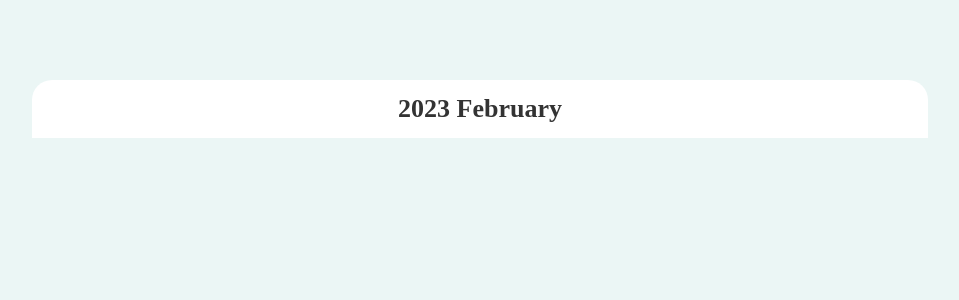
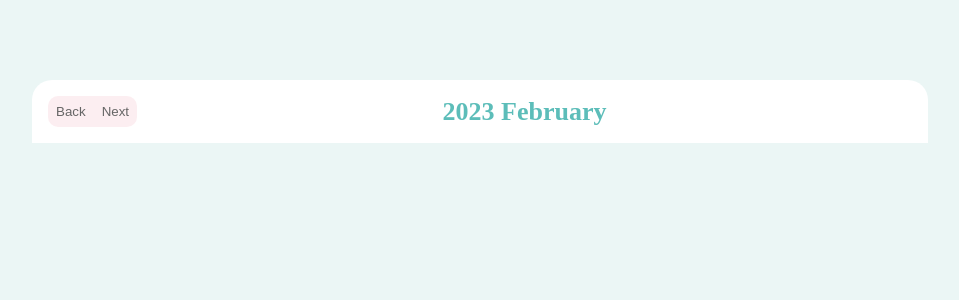
Before and after one commit to aegisnull/react-calendar, a React (Vite) app: page / in a window 1280 px wide. Shown: the top 300 px of the page, without its empty margins (160-1119 px from the left). Built offline with nearby package versions, Linux system fonts and the light colour scheme.

Commit message:
style: add calendar control buttons and add styling to them

```diff
--- a/src/components/Calendar/Calendar.jsx
+++ b/src/components/Calendar/Calendar.jsx
@@ -4,6 +4,10 @@ function Calendar() {
   return (
     <div className='calendar'>
       <div className='calendar__header'>
+        <div className='calendar__controls'>
+          <button className='calendar__button calendar__button_prev'>Back</button>
+          <button className='calendar__button calendar__button_next'>Next</button>
+        </div>
         <h1 className='calendar__title'>2023 February</h1>
       </div>
     </div>
--- a/src/components/Calendar/Calendar.scss
+++ b/src/components/Calendar/Calendar.scss
@@ -4,6 +4,8 @@
   padding-top: 10vh;
 
   &__header {
+    display: flex;
+    align-items: center;
     padding: 1rem;
     background-color: white;
     border-top-left-radius: 20px;
@@ -11,9 +13,31 @@
   }
 
   &__title {
-    color: #333;
+    margin: auto;
+    color: var(--secondary-color);
     font-weight: 600;
     font-size: 26px;
-    text-align: center;
+  }
+
+  &__button {
+    padding: 0.5rem;
+    background-color: var(--tertiary-color);
+    border: none;
+    cursor: pointer;
+    opacity: 0.6;
+
+    &:nth-last-of-type(2) {
+      border-top-left-radius: 10px;
+      border-bottom-left-radius: 10px;
+    }
+
+    &:nth-last-of-type(1) {
+      border-top-right-radius: 10px;
+      border-bottom-right-radius: 10px;
+    }
+
+    &:hover {
+      opacity: 1;
+    }
   }
 }
```
